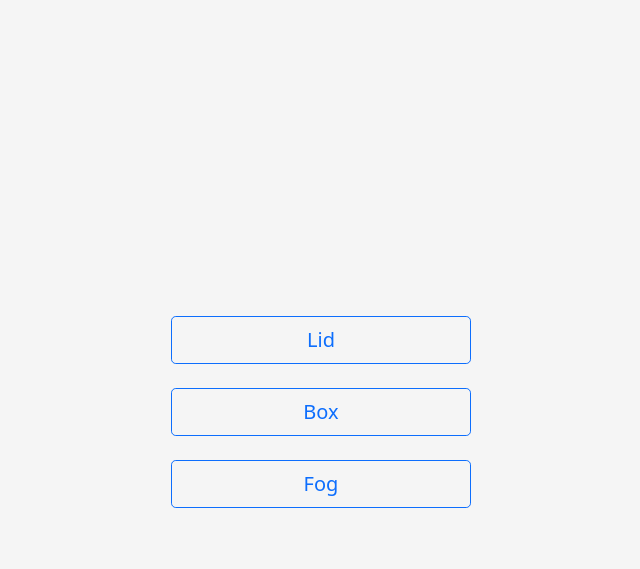
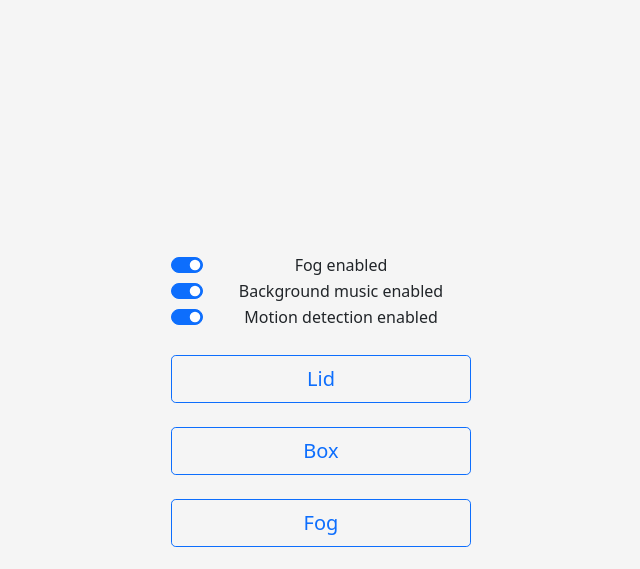
Before and after one commit to mjavault/dragon_box, a Flask app: page / in a window 1280 px wide. Shown: the top 569 px of the page, without its empty margins (319-959 px from the left). Run offline with Flask 2, Linux system fonts and the light colour scheme; some libraries are stand-ins or nearby versions.

Commit message:
Web UI for turning features on/off

```diff
--- a/app.py
+++ b/app.py
@@ -23,9 +23,20 @@ def index():
     return render_template("index.html")
 
 
-@app.route("/api/status")
-def api_status():
-    status = {}
+@app.route("/api/options", methods=["GET", "POST"])
+def api_options():
+    if request.method == "POST":
+        fog_enabled = request.form["fog"]
+        music_enabled = request.form["music"]
+        motion_enabled = request.form["motion"]
+        hardware.set_fog_enabled(fog_enabled)
+        hardware.set_music_enabled(music_enabled)
+        hardware.set_motion_enabled(motion_enabled)
+    status = {
+        "fog": hardware.is_fog_enabled(),
+        "music": hardware.is_music_enabled(),
+        "motion": hardware.is_motion_enabled()
+    }
     return jsonify(status)
 
 
--- a/hardware.py
+++ b/hardware.py
@@ -17,6 +17,8 @@ class Hardware:
     ANIMATION_SEQUENCE = [
         Event(0.00, Event.SOUND, {'file': 'audio/wolf.ogg', 'resync': True}),
         Event(0.00, Event.LEDS, {'mode': LedStrip.MODE_ON, 'color': COLOR_ALERT}),
+        # 1st bark
+        Event(0.55, Event.GPIO, {'device': 'fog', 'value': 'on'}),
         Event(0.55, Event.GPIO, {'device': 'lid', 'value': 'on'}),
         Event(0.65, Event.GPIO, {'device': 'lid', 'value': 'off'}),
         Event(0.80, Event.GPIO, {'device': 'lid', 'value': 'on'}),
@@ -27,6 +29,8 @@ class Hardware:
         Event(1.76, Event.GPIO, {'device': 'box', 'value': 'off'}),
         Event(1.95, Event.GPIO, {'device': 'lid', 'value': 'on'}),
         Event(2.15, Event.GPIO, {'device': 'lid', 'value': 'off'}),
+        Event(2.15, Event.GPIO, {'device': 'fog', 'value': 'off'}),
+        # growls
         Event(2.85, Event.GPIO, {'device': 'box', 'value': 'on'}),
         Event(2.95, Event.GPIO, {'device': 'box', 'value': 'off'}),
         Event(3.05, Event.GPIO, {'device': 'box', 'value': 'on'}),
@@ -46,6 +50,7 @@ class Hardware:
         Event(5.85, Event.GPIO, {'device': 'lid', 'value': 'on'}),
         Event(6.00, Event.GPIO, {'device': 'lid', 'value': 'off'}),
         # 4th bark
+        Event(7.58, Event.GPIO, {'device': 'fog', 'value': 'on'}),
         Event(7.58, Event.GPIO, {'device': 'lid', 'value': 'on'}),
         Event(7.88, Event.GPIO, {'device': 'lid', 'value': 'off'}),
         Event(8.50, Event.GPIO, {'device': 'box', 'value': 'on'}),
@@ -54,6 +59,7 @@ class Hardware:
         Event(9.10, Event.GPIO, {'device': 'box', 'value': 'off'}),
         Event(9.30, Event.GPIO, {'device': 'box', 'value': 'on'}),
         Event(9.50, Event.GPIO, {'device': 'box', 'value': 'off'}),
+        Event(9.50, Event.GPIO, {'device': 'fog', 'value': 'off'}),
         # last bark
         Event(9.90, Event.GPIO, {'device': 'lid', 'value': 'on'}),
         Event(10.00, Event.GPIO, {'device': 'lid', 'value': 'off'}),
@@ -98,6 +104,10 @@ class Hardware:
         self.fog = LED(26)
         # Led strip
         self.leds = LedStrip()
+        # Default options
+        self._motion_enabled = True
+        self._music_enabled = True
+        self._fog_enabled = True
 
     def start(self):
         self._running = True
@@ -108,7 +118,13 @@ class Hardware:
         # background soundtrack
         pygame.mixer.init(buffer=512)
         pygame.mixer.music.load(self.BACKGROUND_SOUNDTRACK)
-        pygame.mixer.music.play(loops=-1)  # this is a non-blocking call
+        self._start_background_music()
+
+    def _start_background_music(self):
+        pygame.mixer.music.play(loops=-1)
+
+    def _stop_background_music(self):
+        pygame.mixer.music.stop()
 
     def stop(self):
         self._running = False
@@ -119,7 +135,7 @@ class Hardware:
             self._thread = Thread(target=self._run_sequence, args=(sequence,), daemon=True)
             self._thread.start()
         else:
-            print("- previous sequence still running")
+            print("... previous sequence still running")
 
     def set_gpio(self, device, on):
         gpio = None
@@ -137,7 +153,10 @@ class Hardware:
 
     def _alert(self):
         print("Motion detected")
-        self.play_sequence(self.ANIMATION_SEQUENCE)
+        if self._motion_enabled:
+            self.play_sequence(self.ANIMATION_SEQUENCE)
+        else:
+            print("... motion is disabled")
 
     def _rearmed(self):
         print("Rearmed")
@@ -166,3 +185,29 @@ class Hardware:
             print("Animation error: {0} - {1!r}".format(type(e).__name__, e))
         print("Sequence complete")
         self._thread = None
+
+    def is_fog_enabled(self):
+        return self._fog_enabled
+
+    def set_fog_enabled(self, enabled):
+        self._fog_enabled = enabled
+        if not enabled:
+            self.set_gpio("fog", False)
+
+    def is_motion_enabled(self):
+        return self._motion_enabled
+
+    def set_motion_enabled(self, enabled):
+        self._motion_enabled = enabled
+
+    def is_music_enabled(self):
+        return self._music_enabled
+
+    def set_music_enabled(self, enabled):
+        if enabled and not self._music_enabled:
+            print("Starting background music")
+            self._start_background_music()
+        elif not enabled and self._music_enabled:
+            print("Stopping background music")
+            self._stop_background_music()
+        self._music_enabled = enabled
--- a/templates/index.html
+++ b/templates/index.html
@@ -4,14 +4,27 @@
     <meta charset="utf-8">
     <meta name="viewport" content="width=device-width, initial-scale=1">
     <meta name="description" content="">
-    <meta name="author" content="FarmWise Labs, Inc.">
-    <title>Hawkeye</title>
+    <meta name="author" content="Michael Javault">
+    <title>Halloween Dragon Box</title>
     <link href="css/bootstrap.min.css" rel="stylesheet">
     <link href="css/signin.css" rel="stylesheet">
 </head>
 <body class="text-center">
 
 <main class="form-signin">
+    <div class="form-check form-switch">
+        <input class="form-check-input" type="checkbox" role="switch" id="chkFogEnabled">
+        <label class="form-check-label" for="chkFogEnabled">Fog enabled</label>
+    </div>
+    <div class="form-check form-switch">
+        <input class="form-check-input" type="checkbox" role="switch" id="chkMusicEnabled">
+        <label class="form-check-label" for="chkMusicEnabled">Background music enabled</label>
+    </div>
+    <div class="form-check form-switch">
+        <input class="form-check-input" type="checkbox" role="switch" id="chkMotionEnabled">
+        <label class="form-check-label" for="chkMotionEnabled">Motion detection enabled</label>
+    </div>
+
     <button class="mt-4 w-100 btn btn-lg btn-outline-primary" id="btnLid">Lid</button>
     <button class="mt-4 w-100 btn btn-lg btn-outline-primary" id="btnBox">Box</button>
     <button class="mt-4 w-100 btn btn-lg btn-outline-primary" id="btnFog">Fog</button>
@@ -20,21 +33,33 @@
 <script src="js/bootstrap.bundle.min.js"></script>
 <script src="js/jquery-3.2.1.min.js"></script>
 <script>
+    function gpio(device, action) {
+        $.ajax({method: "POST", url: `api/gpio/${device}/${action}`});
+    }
+
+    function refreshOptions() {
+        $.ajax({
+            method: "GET", url: `api/options`,
+        }).done(function (data) {
+            $("#chkFogEnabled").prop("checked", data.fog);
+            $("#chkMusicEnabled").prop("checked", data.music);
+            $("#chkMotionEnabled").prop("checked", data.motion);
+        });
+    }
+
     $(document).ready(function () {
-        $("#btnLid").on('mousedown', () => {
-            $.ajax({method: "POST", url: "api/gpio/lid/on"});
-        }).on('mouseup', () => {
-            $.ajax({method: "POST", url: "api/gpio/lid/off"});
-        });
-        $("#btnBox").on('mousedown', () => {
-            $.ajax({method: "POST", url: "api/gpio/box/on"});
-        }).on('mouseup', () => {
-            $.ajax({method: "POST", url: "api/gpio/box/off"});
-        });
-        $("#btnFog").on('mousedown', () => {
-            $.ajax({method: "POST", url: "api/gpio/fog/on"});
-        }).on('mouseup', () => {
-            $.ajax({method: "POST", url: "api/gpio/fog/off"});
+        refreshOptions();
+        $("#btnLid").on('mousedown', () => gpio("lid", "on")).on('mouseup', () => gpio("lid", "off"));
+        $("#btnBox").on('mousedown', () => gpio("box", "on")).on('mouseup', () => gpio("box", "off"));
+        $("#btnFog").on('mousedown', () => gpio("fog", "on")).on('mouseup', () => gpio("fog", "off"));
+        $('#chkFogEnabled, #chkMusicEnabled, #chkMotionEnabled').change(function () {
+            $.ajax({
+                method: "POST", url: `api/options`, data: {
+                    fog: $("#chkFogEnabled").is(":checked"),
+                    music: $("#chkMusicEnabled").is(":checked"),
+                    motion: $("#chkMotionEnabled").is(":checked")
+                }
+            });
         });
     });
 </script>
```
